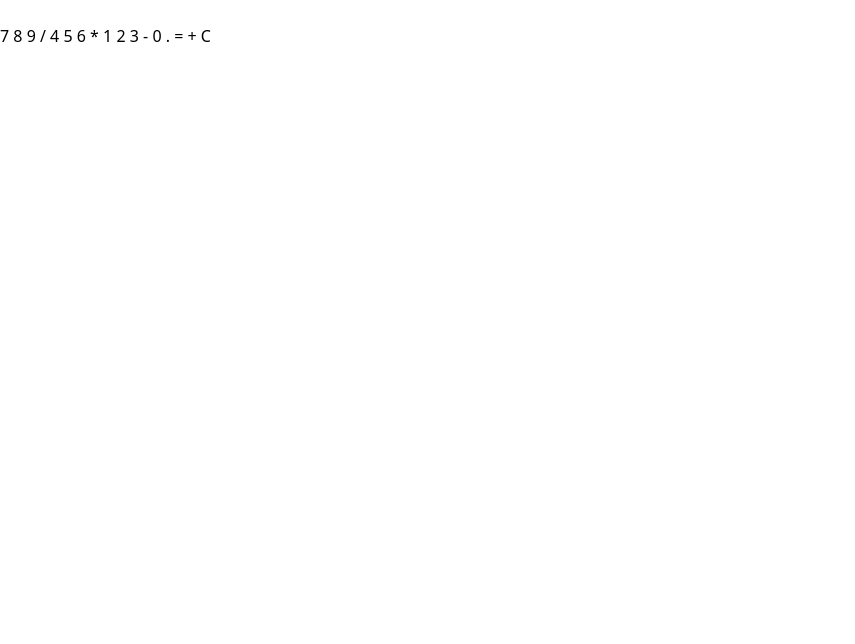
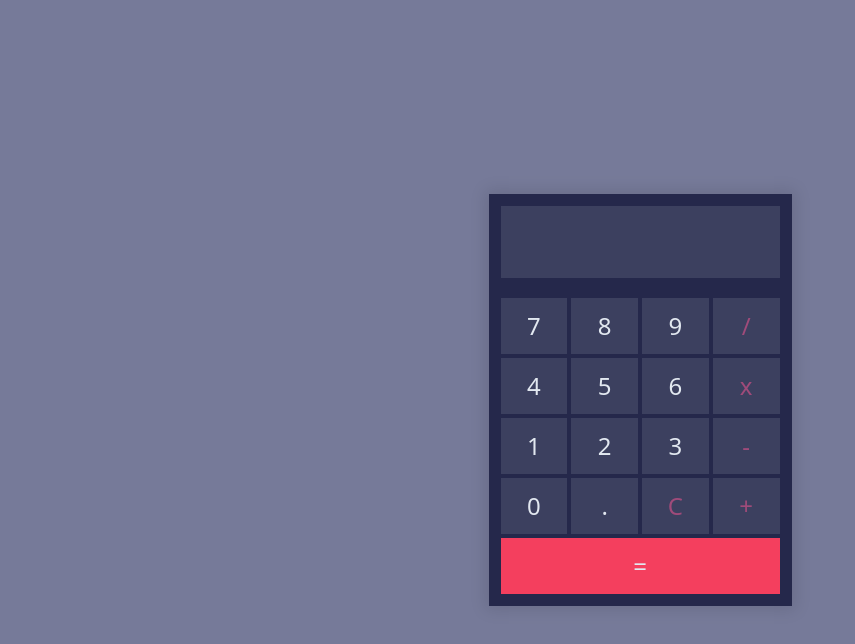
Before and after one commit to endriusssantos/calculadora-basica, a plain HTML site: page index.html in a window 1280 px wide. Shown: the whole page, without its empty margins (0-855 px from the left). Drawn offline with nearby package versions, Linux system fonts and the light colour scheme.

Commit message:
adicionando classes tailwind no projeto

```diff
--- a/index.html
+++ b/index.html
@@ -5,35 +5,55 @@
     <meta name="viewport" content="width=device-width, initial-scale=1.0" />
     <title>Calculadora</title>
 
-    <script src="https://cdn.jsdelivr.net/npm/@tailwindcss/browser@4"></script>
+    <script src="https://cdn.tailwindcss.com"></script>
+    <script>
+      tailwind.config = {
+        theme: {
+          extend: {
+            colors: {
+              slateGray: "#767A99",
+              slateBlue: "#3C405F",
+              navy: "#25284B",
+              rosewood: "#9F4B7A",
+            },
+            boxShadow: {
+              calculatorShadow: "0px 0px 15px 4px rgba(0,0,0,0.1)",
+            },
+          },
+        },
+      };
+    </script>
   </head>
-  </head>
-  <body>
-    <div class="grid">
-      <input type="text" readonly />
+  <body
+    class="bg-slateGray min-h-screen flex flex-col justify-center items-center"
+  >
+    <div class="bg-navy p-3 shadow-calculatorShadow">
+      <input type="text" readonly class="bg-slateBlue p-6" />
 
-      <div class="buttons">
-        <button class="btn number" data-value="7">7</button>
-        <button class="btn number" data-value="8">8</button>
-        <button class="btn number" data-value="9">9</button>
-        <button class="btn operator" data-value="/">/</button>
+      <div
+        class="buttons grid grid-cols-4 grid-rows-5 gap-1 mt-5 text-slate-200 font-medium text-2xl"
+      >
+        <button class="btn number bg-slateBlue p-3" data-value="7">7</button>
+        <button class="btn number bg-slateBlue p-3" data-value="8">8</button>
+        <button class="btn number bg-slateBlue p-3" data-value="9">9</button>
+        <button class="btn operator bg-slateBlue p-3 text-rosewood" data-value="/">/</button>
 
-        <button class="btn number" data-value="4">4</button>
-        <button class="btn number" data-value="5">5</button>
-        <button class="btn number" data-value="6">6</button>
-        <button class="btn operator" data-value="*">*</button>
+        <button class="btn number bg-slateBlue p-3" data-value="4">4</button>
+        <button class="btn number bg-slateBlue p-3" data-value="5">5</button>
+        <button class="btn number bg-slateBlue p-3" data-value="6">6</button>
+        <button class="btn operator bg-slateBlue p-3 text-rosewood" data-value="x">x</button>
 
-        <button class="btn number" data-value="1">1</button>
-        <button class="btn number" data-value="2">2</button>
-        <button class="btn number" data-value="3">3</button>
-        <button class="btn operator" data-value="-">-</button>
+        <button class="btn number bg-slateBlue p-3" data-value="1">1</button>
+        <button class="btn number bg-slateBlue p-3" data-value="2">2</button>
+        <button class="btn number bg-slateBlue p-3" data-value="3">3</button>
+        <button class="btn operator bg-slateBlue p-3 text-rosewood" data-value="-">-</button>
 
-        <button class="btn number" data-value="0">0</button>
-        <button class="btn point" data-value=".">.</button>
-        <button class="btn equal" data-value="=">=</button>
-        <button class="btn operator" data-value="+">+</button>
+        <button class="btn number bg-slateBlue p-3" data-value="0">0</button>
+        <button class="btn point bg-slateBlue p-3" data-value=".">.</button>
+        <button class="btn equal bg-slateBlue p-3 text-rosewood" data-value="C">C</button>
+        <button class="btn operator bg-slateBlue p-3 text-rosewood" data-value="+">+</button>
 
-        <button class="btn clear" data-value="C">C</button>
+        <button class="btn clear bg-rose-500 p-3 col-span-4" data-value="=">=</button>
       </div>
     </div>
   </body>
```
Also changed, not shown: tailwind.config.js (added), tailwind.js (deleted).
